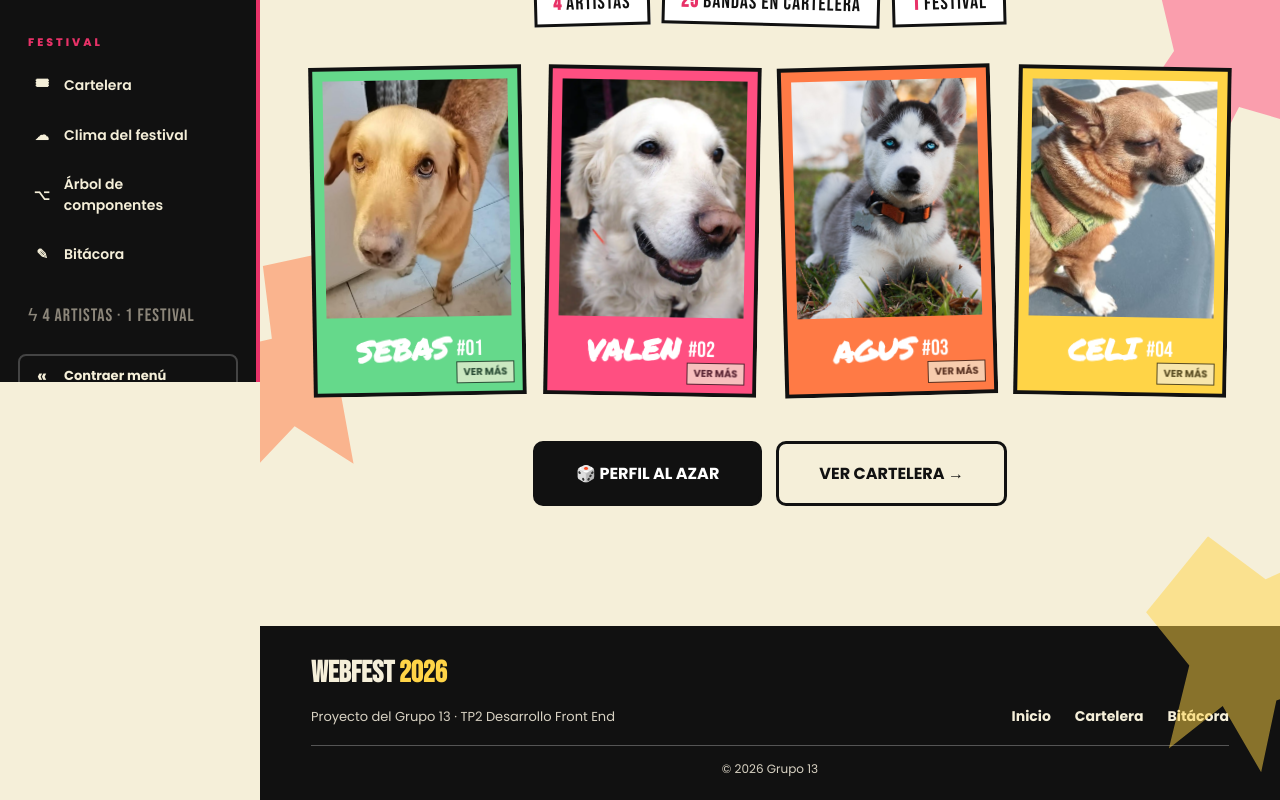
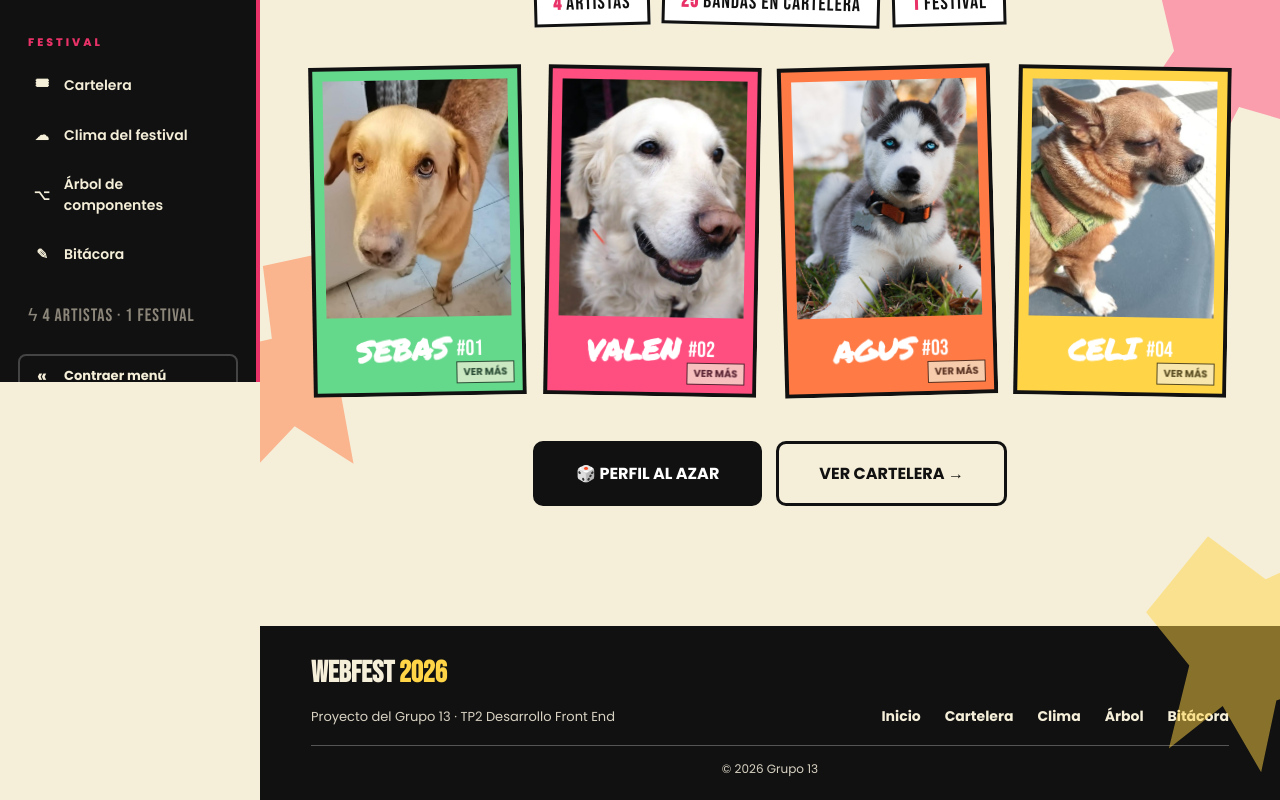
Before and after one commit to aguscp/TP2_Front_Grupo13, a React (Vite) app: page / in a window 1280 px wide. Shown: the part 418-1218 px from the top of the page. Built offline with nearby package versions, Linux system fonts and the light colour scheme.

Commit message:
Actualización del footer

```diff
--- a/src/components/Footer.jsx
+++ b/src/components/Footer.jsx
@@ -11,6 +11,8 @@ export default function Footer() {
                 <nav className="site-footer-nav" aria-label="Navegación del pie de página">
                     <Link to="/">Inicio</Link>
                     <Link to="/cartelera">Cartelera</Link>
+                    <Link to="/clima">Clima</Link>
+                    <Link to="/arbol">Árbol</Link>
                     <Link to="/bitacora">Bitácora</Link>
                 </nav>
                 <small className="site-footer-copyright">© 2026 Grupo 13</small>
--- a/src/styles/global.css
+++ b/src/styles/global.css
@@ -110,7 +110,7 @@ button {
 
 .site-footer-inner {
     display: grid;
-    grid-template-columns: 1fr auto;
+    grid-template-columns: minmax(0, 1fr) auto;
     align-items: center;
     gap: 18px 32px;
     max-width: 1200px;
@@ -299,7 +299,7 @@ button {
     white-space: nowrap;
 }
 
-@media (max-width: 400px) {
+@media (max-width: 600px) {
     .site-footer-inner {
         grid-template-columns: 1fr;
         text-align: center;
@@ -311,6 +311,10 @@ button {
 
     .site-footer-nav {
         justify-content: center;
+    }
+
+    .site-footer-credit {
+        grid-column: auto;
     }
 
     .page-nav .btn {
```
